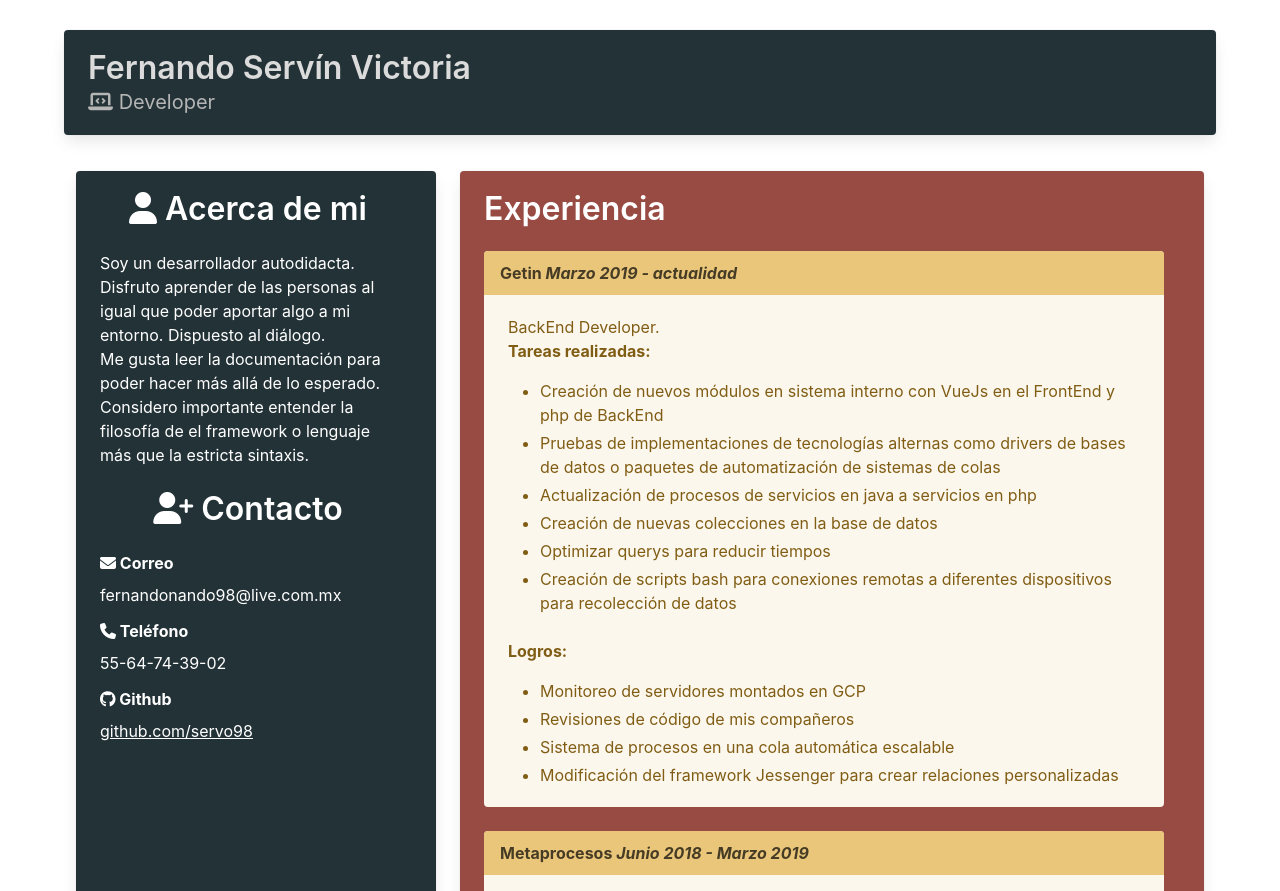
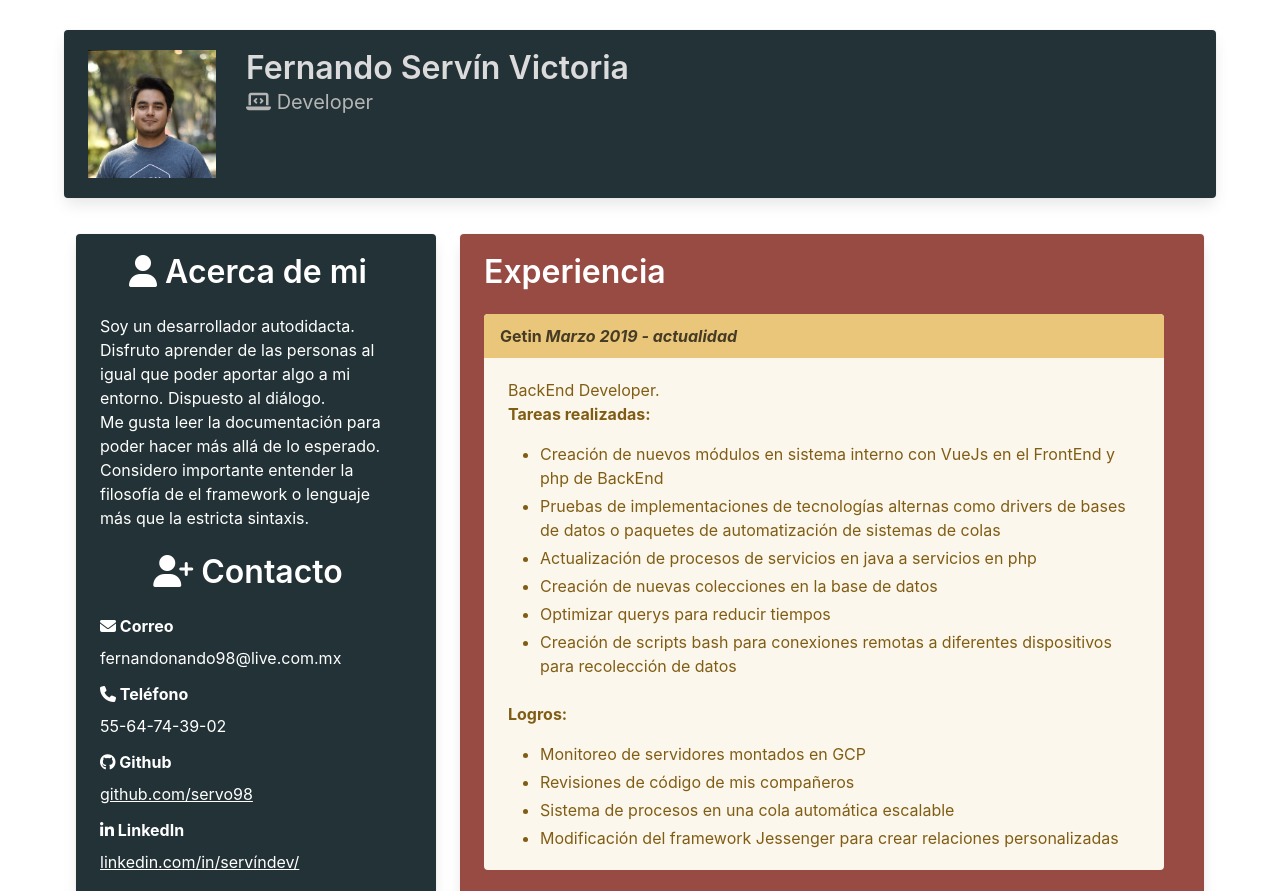
Before and after one commit to servo98/me, a website built with webpack: page dist/index.html in a window 1280 px wide. Shown: the top 891 px of the page. Built offline with nearby package versions, Linux system fonts and the light colour scheme.

Commit message:
image and linkedin

```diff
--- a/dist/index.html
+++ b/dist/index.html
@@ -19,6 +19,9 @@
                         <div class="tile is-12 is-vertical  is-parent">
                             <!-- Nombre -->
                             <div class="tile is-child box notification is-info">
+                                <figure class="image is-128x128 is-pulled-left" style="margin-right: 30px;">
+                                    <img src="me.jpeg">
+                                  </figure>
                                 <p class="title has-text-grey-lighter	">
                                     Fernando Servín Victoria
                                 </p>
@@ -57,6 +60,13 @@
                                                 Github
                                             </label>
                                             <a href="http://www.github.com/servo98">github.com/servo98</a>
+                                        </div>
+                                        <div class="field">
+                                            <label class="label has-text-white	">
+                                                <i class="fab fa-linkedin-in"></i>
+                                                LinkedIn
+                                            </label>
+                                            <a href="https://www.linkedin.com/in/serv%C3%ADndev/">linkedin.com/in/servíndev/</a>
                                         </div>
 
                                     </div>
```
Also changed, not shown: dist/me.jpeg (added).
